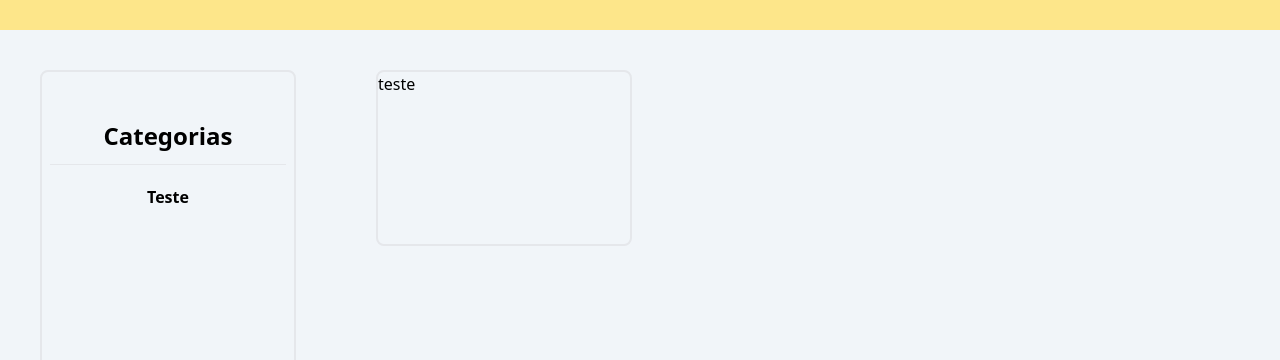
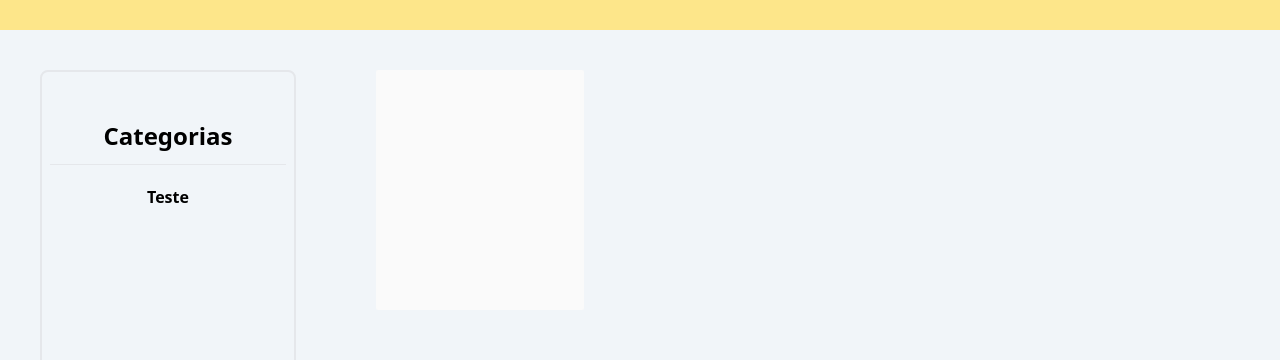
Before and after one commit to landson90/app-mydrink, a React (Create React App) app: page / in a window 1280 px wide. Shown: the part 130-490 px from the top of the page. Built offline with nearby package versions, Linux system fonts and the light colour scheme.

Commit message:
criando componente do card listar bebidas

```diff
--- a/src/components/CardMain/index.tsx
+++ b/src/components/CardMain/index.tsx
@@ -1,7 +1,9 @@
-export function CardMain() {
-  return (
-    <div className="h-44 w-64	 bg-slate-100 rounded-lg border-solid border-2">
-      <h1>teste</h1>
-    </div>
-  );
+import { ReactNode } from "react";
+
+interface CardMainProps {
+  children: ReactNode;
 }
+
+export function CardMain({ children }: CardMainProps) {
+  return <div className="h-44 w-full	 bg-slate-100 rounded-lg">{children}</div>;
+}
--- /dev/null
+++ b/src/components/Table/index.tsx
@@ -0,0 +1,7 @@
+export function Table() {
+  return (
+    <>
+      <div className="h-60 w-52 bg-zinc-50  rounded rounded-sm"></div>
+    </>
+  );
+}
--- a/src/view/Home.view.tsx
+++ b/src/view/Home.view.tsx
@@ -2,6 +2,7 @@ import { CardLater } from "../components/CardLater";
 import { CardMain } from "../components/CardMain";
 import { Header } from "../components/Header";
 import { List } from "../components/List";
+import { Table } from "../components/Table";
 
 export function HomeView() {
   return (
@@ -18,7 +19,9 @@ export function HomeView() {
           </CardLater>
         </section>
         <section>
-          <CardMain />
+          <CardMain>
+            <Table />
+          </CardMain>
         </section>
       </div>
     </>
```
